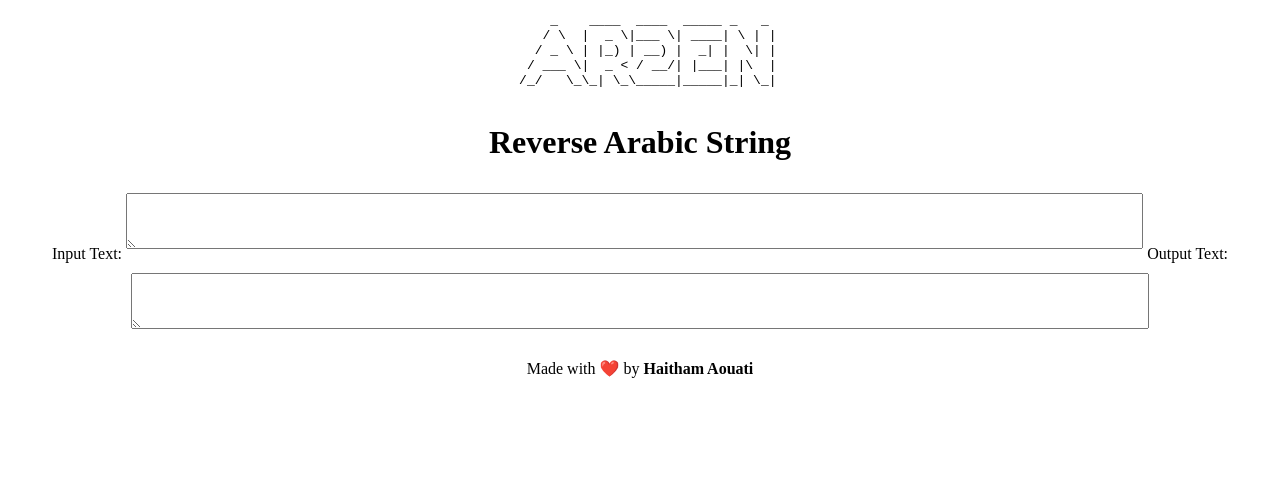
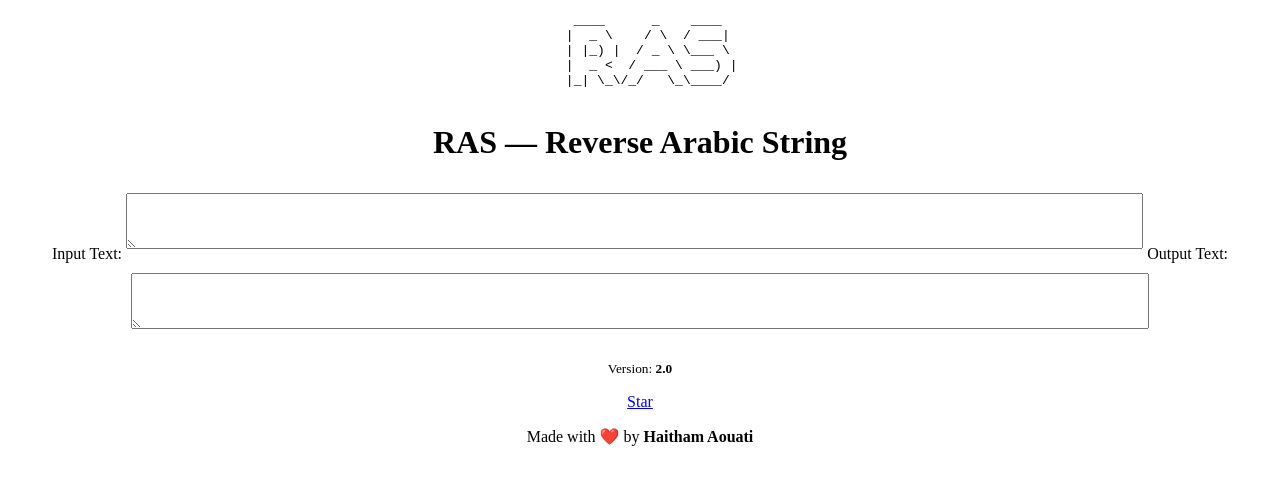
Before and after one commit to haithamaouati/RAS, a plain HTML site: page index.html in a window 1280 px wide. Drawn offline with Linux system fonts and the light colour scheme.

Commit message:
Update index.html

```diff
--- a/index.html
+++ b/index.html
@@ -21,17 +21,19 @@
 </head>
 <body>
   <pre>
-       _    ____  ____  _____ _   _
-      / \  |  _ \|___ \| ____| \ | |
-     / _ \ | |_) | __) |  _| |  \| |
-    / ___ \|  _ < / __/| |___| |\  |
-   /_/   \_\_| \_\_____|_____|_| \_|
+    ____      _    ____
+   |  _ \    / \  / ___|
+   | |_) |  / _ \ \___ \
+   |  _ <  / ___ \ ___) |
+   |_| \_\/_/   \_\____/
   </pre>
-  <h1>Reverse Arabic String</h1>
+  <h1>RAS — Reverse Arabic String</h1>
   <label for="input-text">Input Text:</label>
   <textarea id="input" dir="rtl" onkeyup="reverseString()"></textarea>
   <label for="output-text">Output Text:</label>
   <textarea id="output" dir="rtl" readonly></textarea>
+  <p><small>Version: <b>2.0</b></small></p>
+  <a class="github-button" href="https://github.com/haithamaouati/ar2en" data-icon="octicon-star" data-size="large" data-show-count="true" aria-label="Star haithamaouati/ar2en on GitHub">Star</a>
   <p>Made with ❤️ by <b>Haitham Aouati</b></p>
   <script>
     function reverseString() {
@@ -43,5 +45,6 @@
       document.getElementById("output").value = output;
     }
   </script>
+  <script async defer src="https://buttons.github.io/buttons.js"></script>
 </body>
 </html>
```
